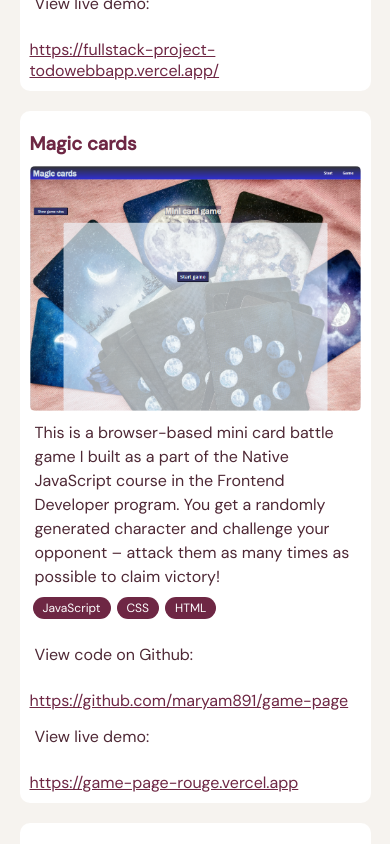
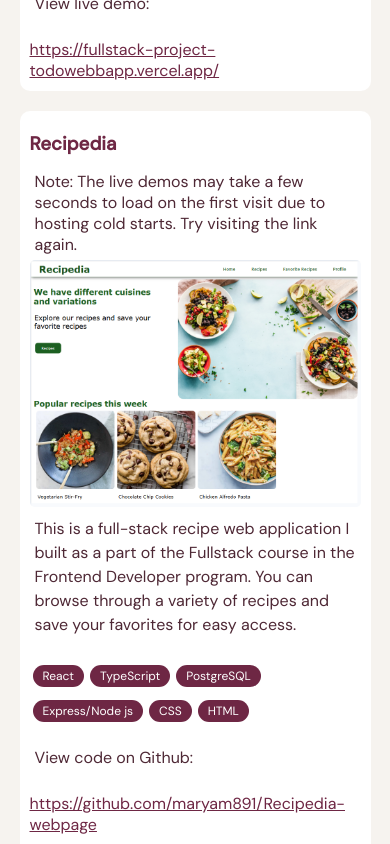
Before and after one commit to maryam891/Portfolio, a React (Vite) app: page / in a window 390 px wide. Shown: the part 3200-4044 px from the top of the page. Built offline with nearby package versions, Linux system fonts and the light colour scheme.

Commit message:
updated project cards alignment

```diff
--- a/src/css/Projects.css
+++ b/src/css/Projects.css
@@ -1,10 +1,10 @@
 .project-container {
+  flex-wrap: wrap;
   display: flex;
   flex-direction: column;
   width: 100%;
   min-height: 800px;
-  flex-wrap: wrap;
-  justify-content: center;
+  justify-content: flex-start;
   gap: 10px;
   align-items: center;
   height: 100%;
@@ -31,10 +31,13 @@
 }
 
 .projects-card-container {
-  flex-wrap: wrap;
   gap: 20px;
   display: flex;
-  width: 90%;
+  flex-direction: row;
+  justify-content: center;
+  align-items: center;
+  flex-wrap: wrap;
+  width: 100%;
   margin-top: 10px;
   height: 100%;
 }
@@ -84,6 +87,11 @@
   .projects-card-container {
     flex-direction: column;
     align-items: center;
+    width: 90%;
+  }
+
+  .projects-card-container {
+    justify-content: center;
   }
 
   .project-card {
--- a/src/data.ts
+++ b/src/data.ts
@@ -35,17 +35,7 @@ export const projects: Project[] = [
     liveUrl: "https://fullstack-project-todowebbapp.vercel.app/",
     img: todoImg,
   },
-  {
-    id: 2,
-    title: "Magic cards",
-    note: "",
-    description:
-      "This is a browser-based mini card battle game I built as a part of the Native JavaScript course in the Frontend Developer program. You get a randomly generated  character and challenge your opponent – attack them as many times as possible to claim victory!",
-    tags: ["JavaScript", "CSS", "HTML"],
-    githubUrl: "https://github.com/maryam891/game-page",
-    liveUrl: "https://game-page-rouge.vercel.app",
-    img: minigameImg,
-  },
+
   {
     id: 3,
     title: "Recipedia",
@@ -74,6 +64,17 @@ export const projects: Project[] = [
     liveUrl: "",
     img: otuslisterImg,
     tags: ["React", "TypeScript", "Node.js", "CSS", "HTML", "Jest", "Vitest"],
+  },
+  {
+    id: 2,
+    title: "Magic cards",
+    note: "",
+    description:
+      "This is a browser-based mini card battle game I built as a part of the Native JavaScript course in the Frontend Developer program. You get a randomly generated  character and challenge your opponent – attack them as many times as possible to claim victory!",
+    tags: ["JavaScript", "CSS", "HTML"],
+    githubUrl: "https://github.com/maryam891/game-page",
+    liveUrl: "https://game-page-rouge.vercel.app",
+    img: minigameImg,
   },
   {
     id: 5,
```
